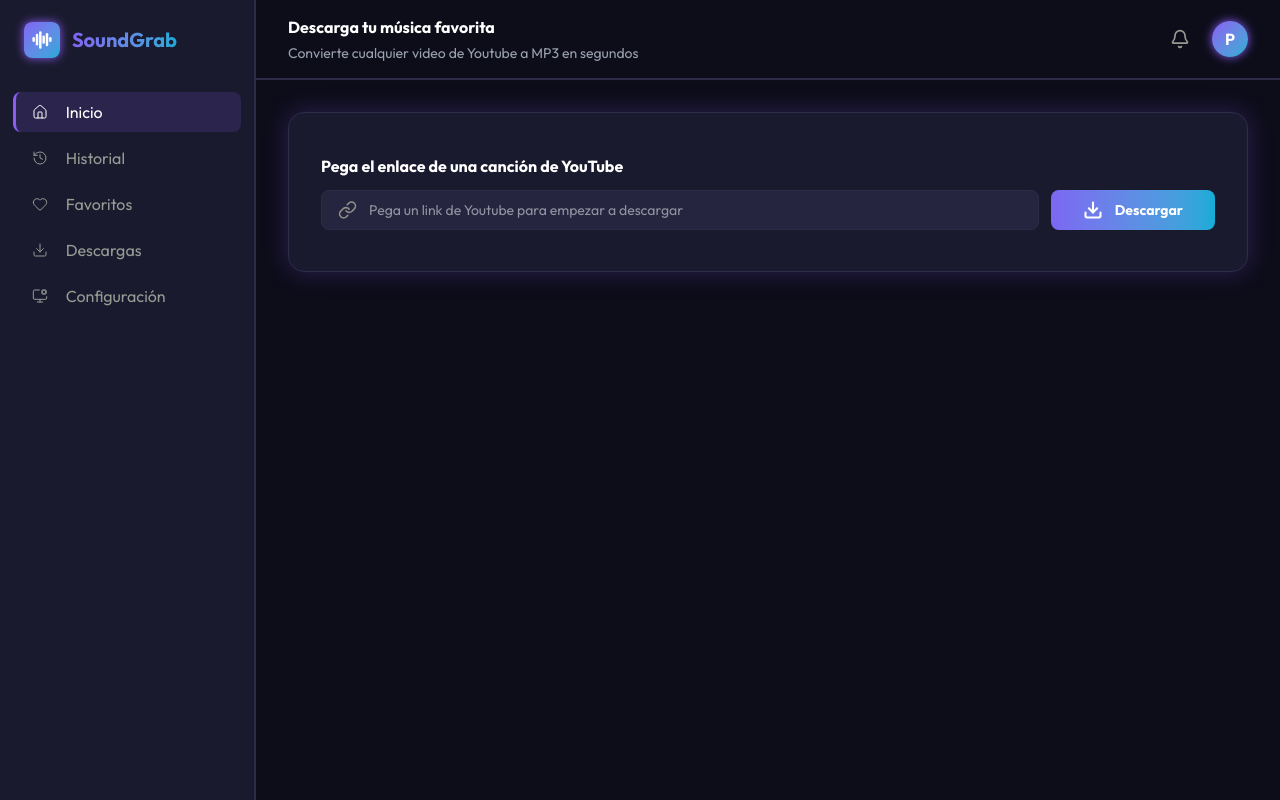
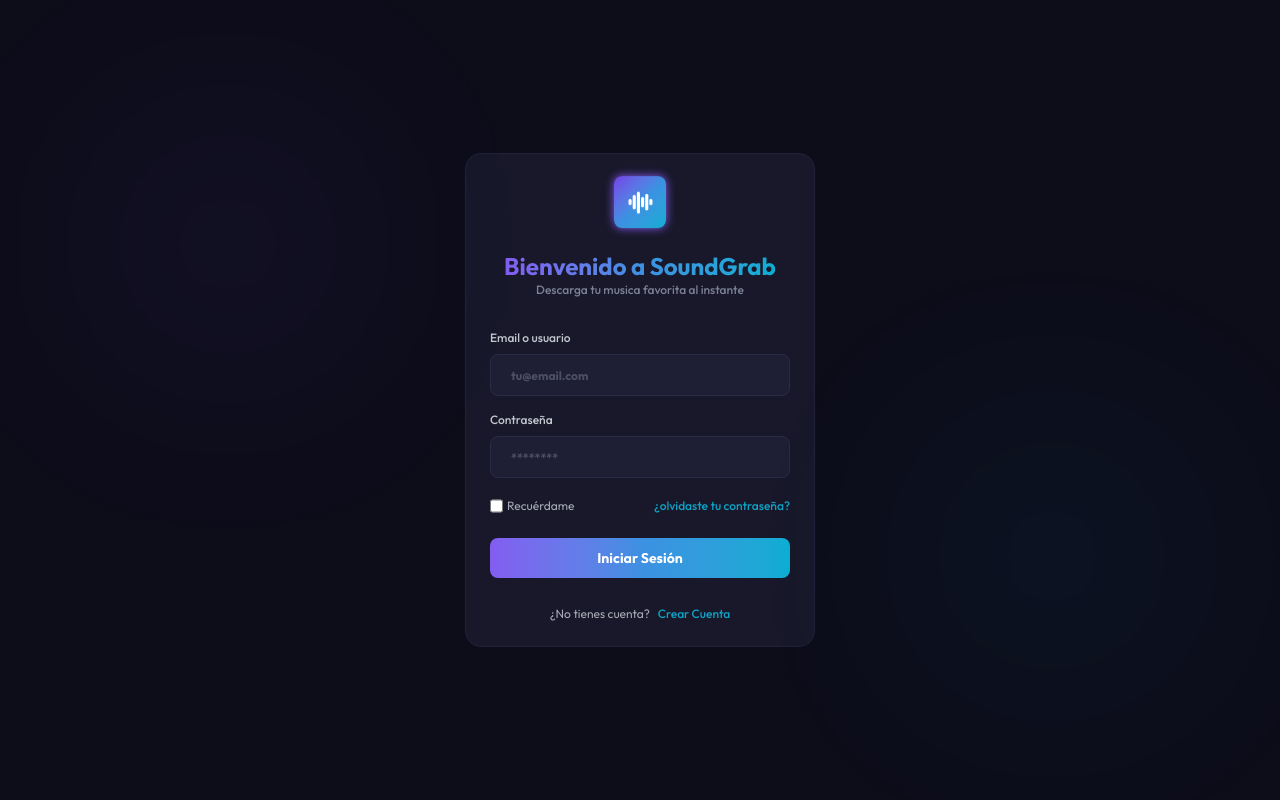
Before and after one commit to paulozterra/Download-Music, a React app in the folder frontend/: page / in a window 1280 px wide. Built offline with nearby package versions, Linux system fonts and the light colour scheme; the HTML template or start-up script is replaced by a standard one.

Commit message:
Login FE

```diff
--- a/frontend/src/App.jsx
+++ b/frontend/src/App.jsx
@@ -9,39 +9,42 @@
 import Downloads from './pages/Downloads';
 import Configuration from './pages/Configuration';
 import Header from './components/header/Header';
+import Login from './pages/Login';
 
 import './App.css'
 
 function App() {
 
-  const [currentPage, setCurrentPage] = useState("home");
+  // const [currentPage, setCurrentPage] = useState("home");
 
-  const renderPage = () => {
-    if(currentPage === "home") return <Home />;
-    if(currentPage === "history" ) return <History />;
-    if(currentPage === "favorites" ) return <Favorites />;
-    if(currentPage === "downloads" ) return <Downloads />;
-    if(currentPage === "configuration" ) return <Configuration/>;
+  // const renderPage = () => {
+  //   if(currentPage === "login") return <Login />;
+  //   if(currentPage === "home") return <Home />;
+  //   if(currentPage === "history" ) return <History />;
+  //   if(currentPage === "favorites" ) return <Favorites />;
+  //   if(currentPage === "downloads" ) return <Downloads />;
+  //   if(currentPage === "configuration" ) return <Configuration/>;
 
-    return <Home />;
-  };
+  //   return <Home />;
+  // };
 
-  return (
-    <div className="min-h-screen bg-[#0d0d1a] text-white flex flex-row ">
+  // return (
+  //   <div className="min-h-screen bg-[#0d0d1a] text-white flex flex-row ">
 
-      <Sidebar currentPage={currentPage} setCurrentPage={setCurrentPage} />
+  //     <Sidebar currentPage={currentPage} setCurrentPage={setCurrentPage} />
 
-      <div className="flex-1 min-h-screen">
+  //     <div className="flex-1 min-h-screen">
 
-        <Header/>
-        <main className="flex-1 p-8">
-                {renderPage()}
-        </main>
+  //       <Header/>
+  //       <main className="flex-1 p-8">
+  //               {renderPage()}
+  //       </main>
 
-      </div>
+  //     </div>
 
-    </div>
-  );
+  //   </div>
+  // );
+  return <Login/>;
 }
 
 export default App
--- /dev/null
+++ b/frontend/src/components/login/GoogleButton.jsx
@@ -0,0 +1,6 @@
+
+function GoogleButton(){
+    return ;
+}
+
+export default GoogleButton
--- /dev/null
+++ b/frontend/src/components/login/LoginCard.jsx
@@ -0,0 +1,80 @@
+import {AudioLines} from "lucide-react";
+import LoginForm from "./LoginForm";
+
+function LoginCard(){
+    return (
+        <section className="
+         w-[350px]
+         bg-[#18182a]
+         flex flex-col
+         rounded-2xl
+         p-4
+         border-1 border-[#22223a]">
+            <div className="
+                mt-2
+                flex flex-col justify-center items-center
+
+            ">
+                <div className="
+                    flex items-center justify-center
+                    rounded-lg
+                    w-13 h-13
+                    mb-3
+                    text-white
+                    bg-gradient-to-br
+                        from-[#7241e8]
+                        via-[#3d90e2]
+                        to-[#0baed3]
+                    shadow-[0_0_10px_#8b5cf6]
+                    animate-bounce
+
+                    hover:from-[#6c46e5]
+                    hover:via-[#4464d0]
+                    hover:to-[#0c8fb4]
+                    ">
+                            <AudioLines size={25} strokeWidth={3} />
+                    </div>
+                <h1 className="
+                    text-2xl
+                    font-bold
+                    mt-2
+                    bg-gradient-to-r
+                        from-[#825df1]
+                        via-[#3d90e2]
+                        to-[#0baed3]
+                    bg-clip-text text-transparent
+                ">
+                    Bienvenido a SoundGrab</h1>
+                <p className="
+                text-[#7C8094]
+                text-xs
+                font-medium
+                ">
+                    Descarga tu musica favorita al instante</p>
+            </div>
+
+            <LoginForm/>
+            <div className="
+                flex justify-center
+                text-xs
+                gap-2
+                mb-2
+            ">
+                <p className="
+                    text-[#a7aab4]
+                    font-normal
+
+                ">¿No tienes cuenta?</p>
+                <button className="
+                    text-[#0EA2C4]
+                    text-xs
+                    font-medium
+                    hover:underline
+                ">Crear Cuenta</button>
+            </div>
+
+        </section>
+    );
+}
+
+export default LoginCard;
--- /dev/null
+++ b/frontend/src/components/login/LoginForm.jsx
@@ -0,0 +1,111 @@
+
+function LoginForm(){
+    return (
+
+            <form action="" className="
+                mt-6 mb-5
+                flex flex-col
+            ">
+                    <div className="
+                        flex flex-col
+                        p-2
+                        gap-2
+                    ">
+                        <label htmlFor="" className="
+                        text-xs
+                        text-[#c4c7ce]
+                        font-medium
+                        ">Email o usuario
+                        </label>
+
+                        <input type="text"
+                        placeholder="tu@email.com"
+                        className="
+                        p-5
+                        h-10
+                        bg-[#1e1e35]
+                        rounded-lg
+                        border-1 border-[#2b2b47]
+                        outline-none
+                        focus:border-[#8b5cf6]
+                        flex items-center justify-center
+                        text-[#7C8094] text-xs font-bold
+                        " />
+                    </div>
+
+                    <div className="
+                        flex flex-col
+                        p-2
+                        gap-2
+                    ">
+                        <label htmlFor="" className="
+                        text-xs
+                        font-medium
+                        text-[#c4c7ce]
+                        ">Contraseña
+                        </label>
+
+                        <input type="text"
+                        placeholder="********"
+                        className="
+                        h-10
+                        bg-[#1e1e35]
+                        rounded-lg
+                        p-5
+                        outline-none
+                        border-1 border-[#2b2b47]
+                        focus:border-[#8b5cf6]
+                        flex items-center justify-center
+                        text-[#7C8094] text-xs font-bold
+                        "/>
+                    </div>
+
+                    <div className="
+                        flex  justify-between items-center
+                        p-2
+                        mt-1
+                        gap-1">
+                        <div className="
+                            text-xs
+                            text-[#a7aab4]
+                            flex gap-1
+                        ">
+                            <input type="checkbox" />
+                            <label htmlFor="">
+                                Recuérdame
+                            </label>
+                        </div>
+                        <button className="
+                        text-[#0EA2C4]
+                        text-xs
+                        font-medium
+                        hover:underline
+                        ">
+                            ¿olvidaste tu contraseña?
+                        </button>
+                    </div>
+                    <button className="
+                        m-2
+                        h-10
+                        text-sm
+                        text-white
+                        font-bold
+                        rounded-lg
+                        mt-4
+                        bg-gradient-to-r
+                        from-[#825df1]
+                        via-[#3d90e2]
+                        to-[#0baed3]
+                        hover:from-[#6c46e5]
+                        hover:via-[#4464d0]
+                        hover:to-[#0c8fb4]
+                        hover:scale-105
+                    ">
+                        Iniciar Sesión
+                    </button>
+
+            </form>
+    );
+}
+
+export default LoginForm;
--- /dev/null
+++ b/frontend/src/pages/Login.jsx
@@ -0,0 +1,39 @@
+import LoginCard from "../components/login/LoginCard";
+
+function Login(){
+    return(
+        <main className="
+            relative
+            min-h-screen
+            bg-[#0d0d1a]
+            flex items-center justify-center
+            overflow-hidden
+        ">
+            <div className="
+                absolute
+                left-[10%]
+                top-[18%]
+                w-[200px]
+                h-[200px]
+                rounded-full
+                bg-[#8b5cf6]/20
+                blur-[130px]
+                animate-pulse
+            "/>
+            <div className="
+                absolute
+                right-[10%]
+                bottom-[18%]
+                w-[200px]
+                h-[200px]
+                rounded-full
+                bg-[#18aad8]/20
+                blur-[130px]
+                animate-pulse
+            "/>
+            <LoginCard/>
+        </main>
+    );
+}
+
+export default Login
```
